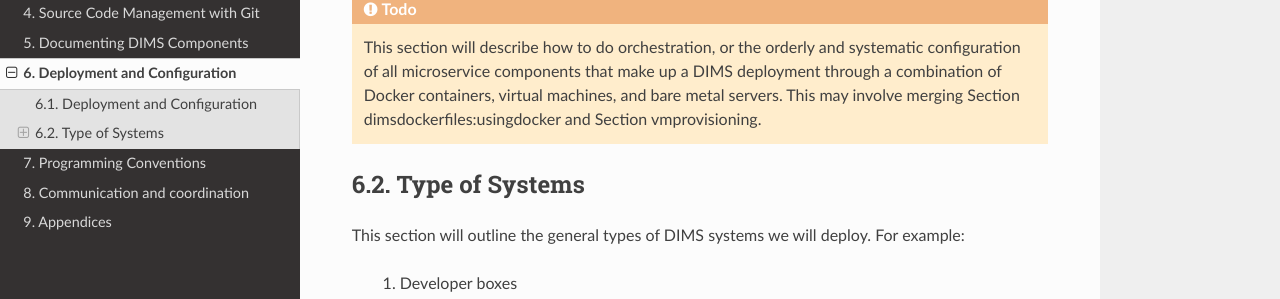
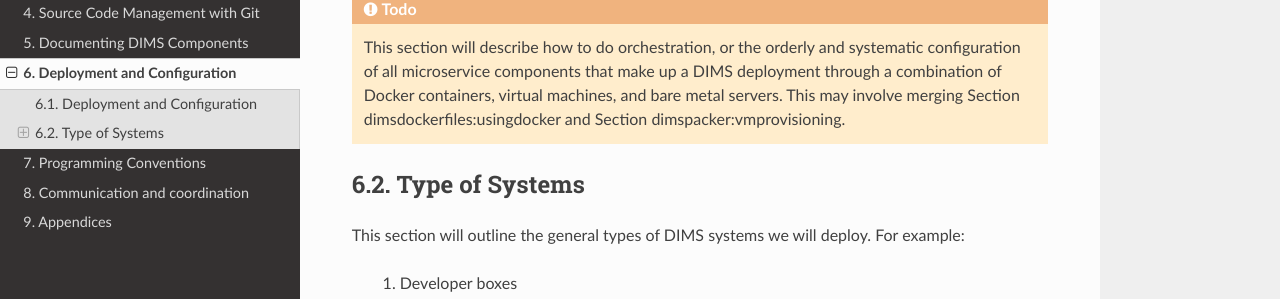
Before and after one commit to uw-dims/dims-devguide, a Sphinx documentation site: the page built from docs/source/deployconfigure.rst, in a window 1280 px wide and 1094 px high. Shown: the part 221-520 px from the top of the window. Built offline with Sphinx 7.4.7 and the Read the Docs theme 2.0.0, drawn with Linux system fonts in a browser that asks for light colours; pages that are not in the unit, such as notebooks, are missing from menus.

Commit message:
Fix broken link to vmprovisioning (should be intersphinx link to dims-packer docs)

```diff
--- a/docs/source/conf.py
+++ b/docs/source/conf.py
@@ -370,6 +370,6 @@
         'dimsciutils': ("{}/dims-ci-utils".format(os.environ['DOCSURL']), None),
         'ansibleplaybooks': ("{}/ansible-playbooks".format(os.environ['DOCSURL']),None),
         'ansibleinventory': ("{}/ansible-inventory".format(os.environ['DOCSURL']),None),
-        'packer': ("{}/packer".format(os.environ['DOCSURL']),None),
+        'dimspacker': ("{}/dims-packer".format(os.environ['DOCSURL']),None),
         'dittrich': ('https://staff.washington.edu/dittrich/home/', None)
 }
--- a/docs/source/deployconfigure.rst
+++ b/docs/source/deployconfigure.rst
@@ -13,7 +13,7 @@
    components that make up a DIMS deployment through a combination
    of Docker containers, virtual machines, and bare metal servers.
    This may involve merging Section :ref:`dimsdockerfiles:usingdocker` and
-   Section :ref:`vmprovisioning`.
+   Section :ref:`dimspacker:vmprovisioning`.
 
 ..
 
```
